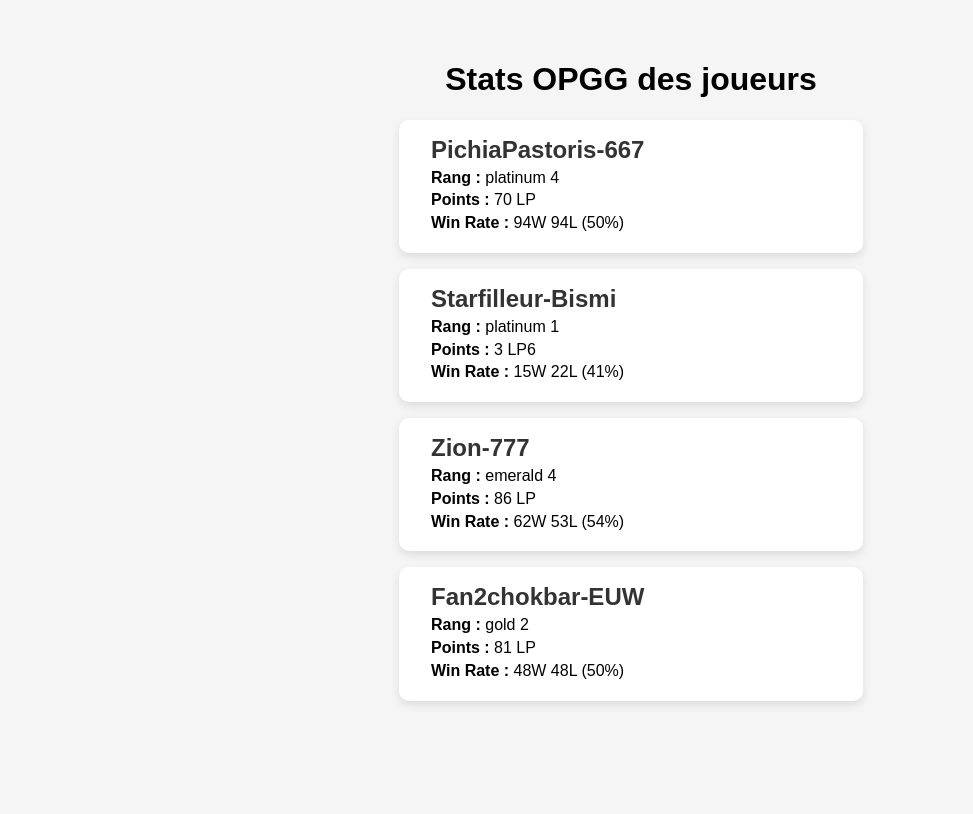
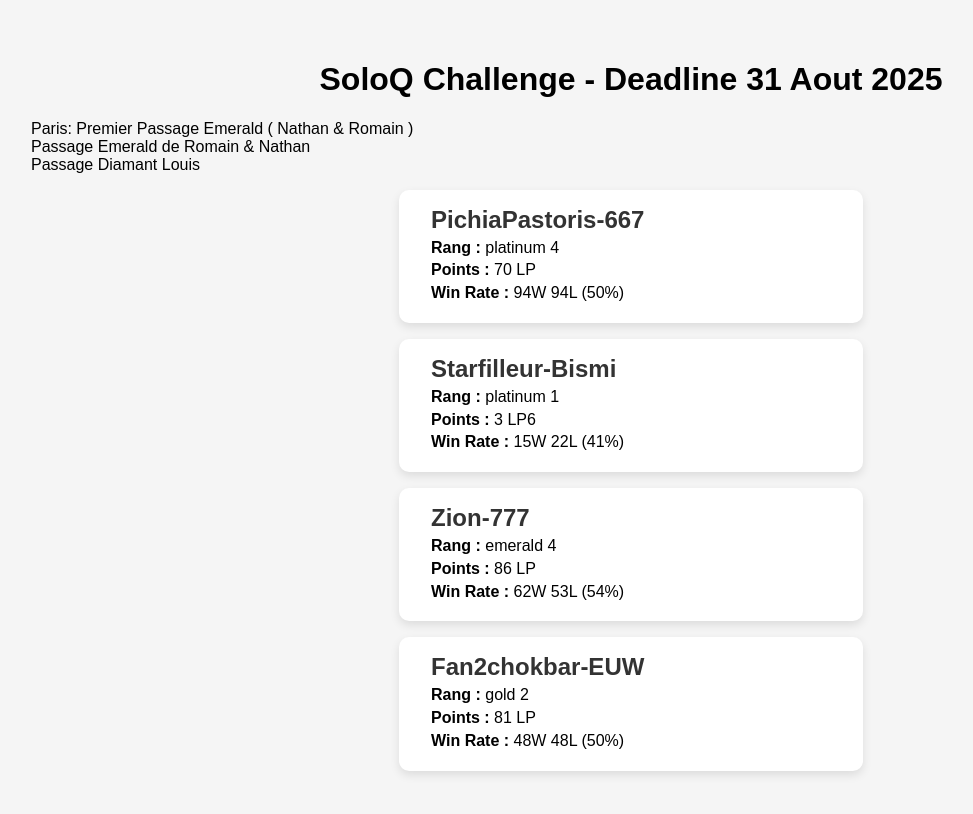
Before and after one commit to RomainTheron22/ScrappingOpgg, a plain HTML site: page index.html in a window 1280 px wide. Shown: the whole page, without its empty margins (9-982 px from the left). Drawn offline with Linux system fonts and the light colour scheme.

Commit message:
Update index.html

```diff
--- a/index.html
+++ b/index.html
@@ -31,7 +31,8 @@
   </style>
 </head>
 <body>
-  <h1>Stats OPGG des joueurs</h1>
+  <h1>SoloQ Challenge - Deadline 31 Aout 2025</h1>
+  <p>Paris: Premier Passage Emerald ( Nathan & Romain ) <br> Passage Emerald de Romain & Nathan <br> Passage Diamant Louis </p>
   <div id="players"></div>
 
  <script>
```
